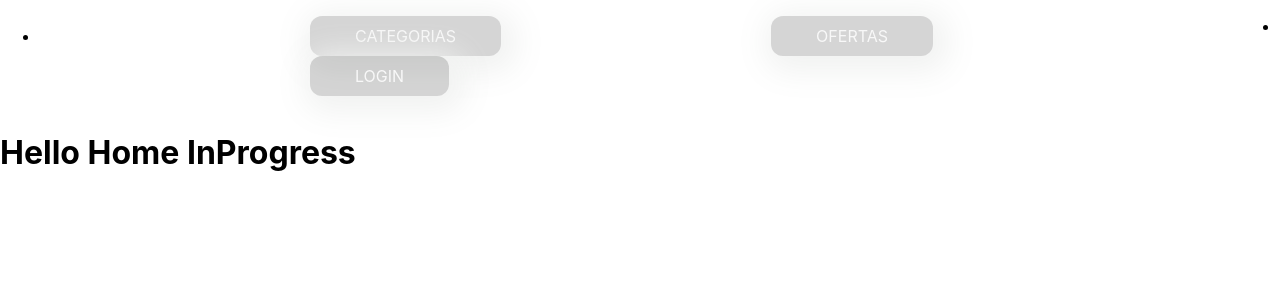
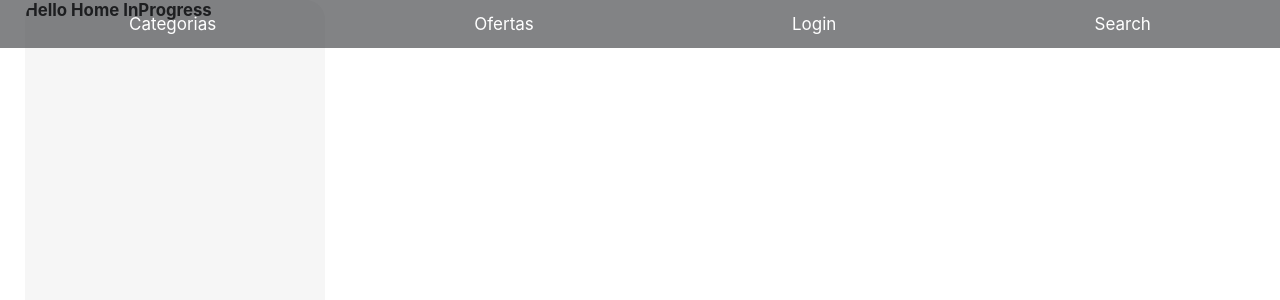
Before and after one commit to bano0224/Henry-PF, a React (Create React App) app in the folder client/: page /home in a window 1280 px wide. Shown: the top 300 px of the page. Built offline with nearby package versions, Linux system fonts and the light colour scheme.

Commit message:
Home, NavBar

```diff
--- a/client/src/Components/Home/Home.jsx
+++ b/client/src/Components/Home/Home.jsx
@@ -2,12 +2,12 @@ import React from 'react';
 import NavBar from '../NavBar/NavBar';
 // import { NavLink } from 'react-router-dom';
 // import {Link } from 'react-router-dom';
-// import style from "./Home.module.css";
+import s from "./Home.module.css";
 
 function Home() {
 
     return (
-        <div className= 'body3'>
+        <div className= {s.body3}>
            <NavBar/>
             <h1> Hello Home InProgress</h1>
 
--- a/client/src/Components/Home/Home.module.css
+++ b/client/src/Components/Home/Home.module.css
@@ -0,0 +1,28 @@
+.body3 {
+  overflow: hidden;
+  background-color: rgba(236, 236, 236, 0.45);
+  text-align: center;
+  border-radius: 2.3rem;
+  position: relative;
+  width: 300px;
+  height: 320px;
+  margin-bottom: 5rem;
+  margin-left: 3rem;
+}
+.body3 h1 {
+  display: flex;
+  position: relative;
+  flex-wrap: nowrap;
+  align-content: center;
+}
+
+@media screen and (min-width: 500px) {
+  .wrapper-grid {
+    grid-template-columns: repeat(2, 1fr);
+  }
+}
+@media screen and (min-width: 760px) {
+  .wrapper-grid {
+    grid-template-columns: repeat(3, 1fr);
+  }
+} ;
--- a/client/src/Components/NavBar/NavBar.jsx
+++ b/client/src/Components/NavBar/NavBar.jsx
@@ -1,12 +1,28 @@
 import React from "react";
-import { NavLink } from "react-router-dom";
+import { NavLink as Link } from "react-router-dom";
 import s from "./NavBar.module.css";
 // import Search from "../Search/Search";
 //---------NAVBAR--------//
 
 export default function NavBar() {
   return (
-    <div className={s.navBar}>
+
+    <nav className={s.topnav}>
+    <Link to='/Categorias'>
+      Categorias
+    </Link>
+    <Link to='/Ofertas'>
+      Ofertas
+    </Link>
+    <Link to='/Login'>
+      Login
+    </Link>
+    <Link to='/activity'>
+      Search
+    </Link>
+
+  </nav>
+/*     <div className={s.navBar}>
       <ul className={s.ulNav}>
         <li>
           <NavLink className={s.text} exact to="/CATEGORIAS">
@@ -20,8 +36,8 @@ export default function NavBar() {
             LOGIN
           </NavLink>
         </li>
-        <li>{/* <Search /> */}</li>
+        <li>{/* <Search /> }</li>
       </ul>
-    </div>
+    </div> */
   );
 }
--- a/client/src/Components/NavBar/NavBar.module.css
+++ b/client/src/Components/NavBar/NavBar.module.css
@@ -1,4 +1,4 @@
-.navBar {
+/* .navBar {
   display: inline-block;
 }
 
@@ -20,4 +20,141 @@
 .ulNav {
   display: flex;
   justify-content: space-between;
+} */
+/* ----------- */
+* {
+  margin: 0;
+  padding: 0;
+  box-sizing: border-box;
 }
+
+html {
+  font-size: 52.5%;
+  font-family: "Roboto", sans-serif;
+}
+
+a {
+  text-decoration: none;
+}
+
+nav {
+  display: flex;
+  justify-content: space-around;
+  align-items: center;
+  position: fixed;
+  left: 0;
+  top: 0;
+  width: 100%;
+  z-index: 1;
+  background-color: rgba(49, 50, 53, 0.473);
+  transition: 0.6s ease-in-out;
+}
+nav.active {
+  box-shadow: 5px 10px 30px rgba(255, 255, 255, 0.157);
+  background-color: #ffffff;
+}
+
+nav ul {
+  display: flex;
+}
+nav ul li a {
+  font-family: calibri;
+  height: 40px;
+  line-height: 43px;
+  margin: 3px;
+  padding: 0px 22px;
+  display: flex;
+  font-size: 0.9rem;
+  text-transform: uppercase;
+  font-weight: 500;
+  color: #000000;
+  letter-spacing: 1px;
+  border-radius: 3px;
+  transition: 0.2s ease-in-out;
+}
+nav ul li a:hover {
+  background-color: #444444;
+  color: #fffefe;
+  box-shadow: 5px 10px 30px rgba(255, 255, 255, 0.336);
+  transition: all ease 0.2s;
+}
+nav .menu-btn,
+.menu-icon {
+  display: none;
+}
+
+::placeholder {
+  /* Chrome, Firefox, Opera, Safari 10.1+ */
+  color: #000000;
+  opacity: 1; /* Firefox */
+}
+
+:-ms-input-placeholder {
+  /* Internet Explorer 10-11 */
+  color: #050505;
+}
+
+::-ms-input-placeholder {
+  /* Microsoft Edge */
+  color: #000000;
+}
+
+html::-webkit-scrollbar {
+  width: 10px;
+}
+
+html::-webkit-scrollbar-track {
+  background: rgb(235, 235, 235);
+  border-radius: 8px;
+}
+
+html::-webkit-scrollbar-thumb {
+  background: rgb(136, 136, 136);
+  border-radius: 8px;
+}
+
+html::-webkit-scrollbar-thumb:hover {
+  background: rgb(100, 100, 100);
+  border-radius: 8px;
+}
+
+html::-webkit-scrollbar-thumb:active {
+  background: rgb(68, 68, 68);
+  border-radius: 8px;
+}
+
+/* Add a black background color to the top navigation */
+.topnav {
+  background-color: rgba(49, 50, 53, 0.603);
+  overflow: hidden;
+}
+
+/* Style the links inside the navigation bar */
+.topnav a {
+  float: left;
+  color: #ffffff;
+  text-align: center;
+  padding: 14px 16px;
+  text-decoration: none;
+  font-size: 17px;
+}
+
+/* Change the color of links on hover */
+.topnav a:hover {
+  background-color: #ddd;
+  color: black;
+  border-radius: 5px;
+}
+
+/* Add a color to the active/current link */ /* modifica al Home */
+.topnav a.active {
+  color: rgb(255, 255, 255);
+  border-radius: 5px;
+  border-color: rgb(0, 0, 0);
+}
+
+.topnav a.active:hover {
+  background-color: #ddd;
+  color: black;
+  border-radius: 5px;
+}
```
Also changed, not shown: 1 other file (tests, documents, lock files or other folders).
